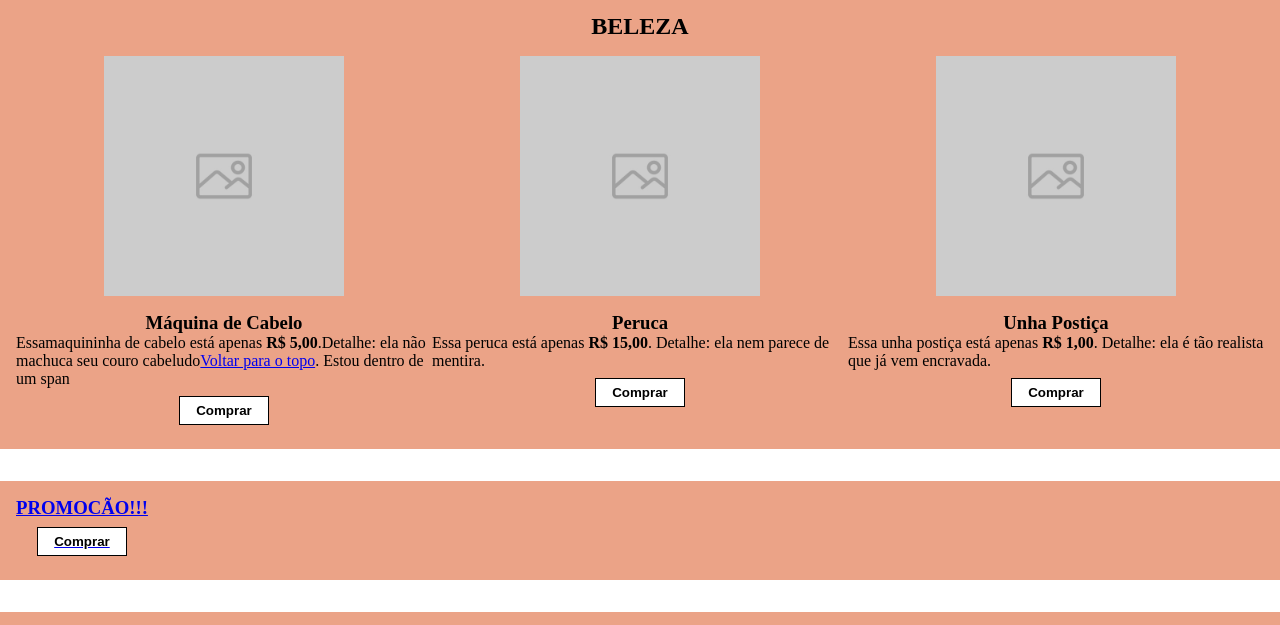
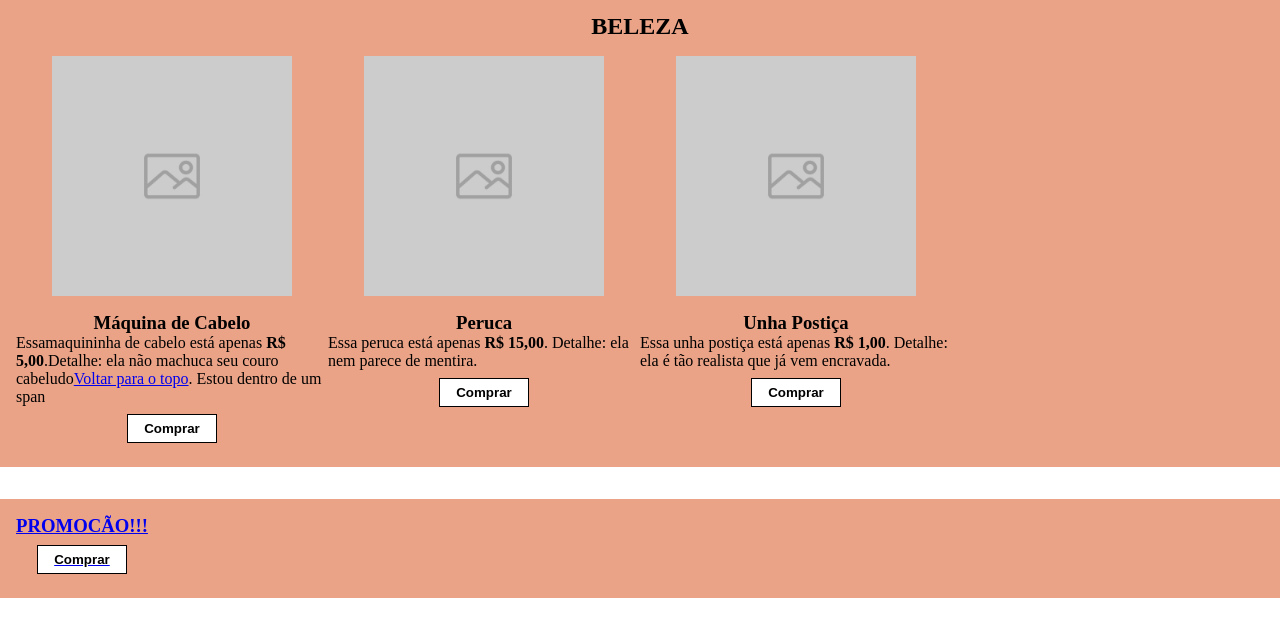
Before and after one commit to gabriielss/meu-primeiro_html, a plain HTML site: page index.html in a window 1280 px wide. Shown: the part 156-781 px from the top of the page. Drawn offline with Linux system fonts and the light colour scheme.

Commit message:
feature: order do banner middle

```diff
--- a/assets/css/style.css
+++ b/assets/css/style.css
@@ -6,22 +6,22 @@
     background-color: rgba(255, 0, 0, 0.1); */
 }
 
+h1,
+h2,
+h3 {
+    text-align: center;
+}
+
 body{
     /*FLEX CONTAINER*/
     display: flex;
     flex-flow: column nowrap;
 }
 
-h1,
-h2,
-h3 {
-    text-align: center;
-}
-
 header {
    /*FLEX CONTAINER*/
     display: flex;
-    flex: row nowrap;
+    flex-flow: row nowrap;
     padding: 16px;
 }
 
@@ -43,11 +43,15 @@ header nav ul{
    /*FLEX ITEM */
     flex: 0 0 75%;
     /*FLEX CONTAINER */
-    align-items:stretch;
     display: flex;
     flex-flow: row nowrap;
     justify-content:space-between;
     list-style: none;
+}
+
+main{
+    display: flex;
+    flex-flow: column nowrap;
 }
 
 main section {
@@ -67,6 +71,7 @@ main section article img{
 
 .banner-middle {
     margin: 32px 0;
+    order: -1;
 }
 
 .btn{
@@ -96,13 +101,15 @@ main section {
         background-color: rgb(235, 233, 135);
         flex-flow: row wrap;
         justify-content: flex-start;
-        padding: 16px;
     }
     main section h2 {
         flex: 1 0 100%;
     }
     article.categoria__produto {
-        flex: 1 1 50%;
+        flex: 0 1 50%;
+    }
+    .banner-middle {
+        order: 0;
     }
 }
 
@@ -111,7 +118,10 @@ main section {
         background-color: rgb(170, 135, 235);
     }
     article.categoria__produto {
-        flex: 1 1 33%;
+        flex: 1 1 25%;
+    }
+    article.categoria__produto--promocao {
+        flex: 2 1 25%;
     }
 }
 
@@ -120,6 +130,6 @@ main section {
         background-color: rgb(235, 163, 135);
     }
     article.categoria__produto {
-        flex: 1 1 25%;
+        flex: 0 1 25%;
     }
 }
```
